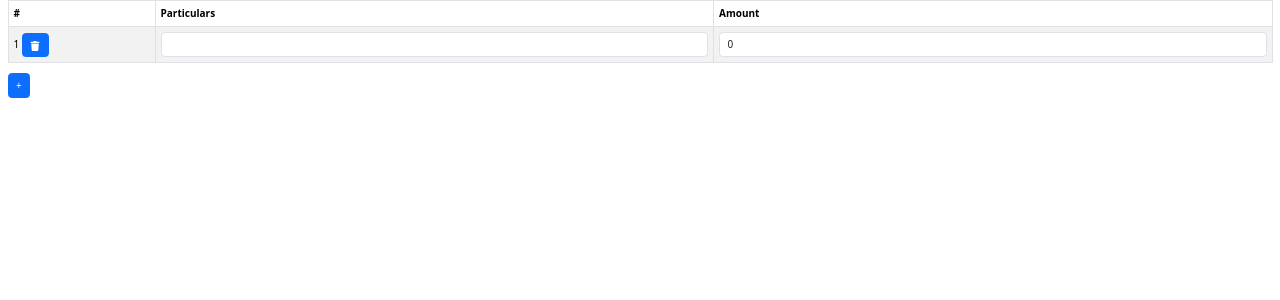
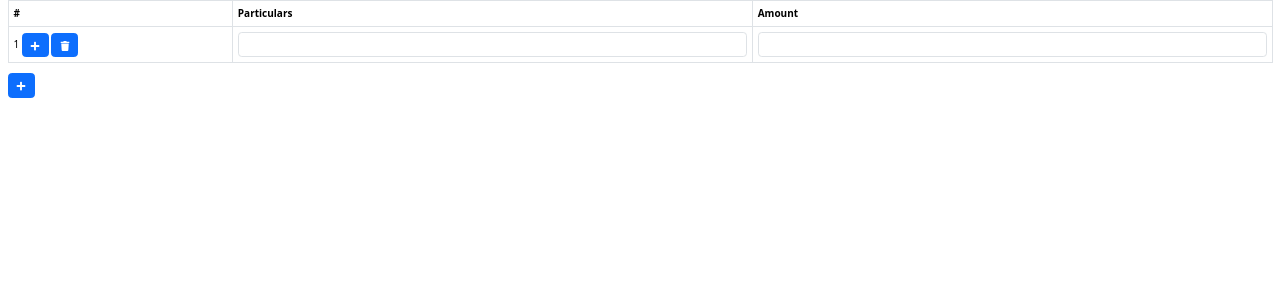
Before and after one commit to Manikandan-Raju/web-app, a React (Create React App) app in the folder frontend/: page /savings in a window 1280 px wide. Shown: the top 300 px of the page. Built offline with nearby package versions, Linux system fonts and the light colour scheme.

Commit message:
table add

```diff
--- a/frontend/src/components/savings.jsx
+++ b/frontend/src/components/savings.jsx
@@ -4,12 +4,12 @@ import 'bootstrap/dist/css/bootstrap.min.css';
 import Container from 'react-bootstrap/Container';
 import Table from 'react-bootstrap/Table';
 import Button from 'react-bootstrap/Button';
-import { FaTrash } from 'react-icons/fa';
+import { FaPlus ,FaTrash } from 'react-icons/fa';
 
 export default function Savings() {
     const [Savings, setSavings] = useState([{
         "Particular": "",
-        "Amount": 0
+        "Amount": ""
     }]);
 
 
@@ -23,11 +23,12 @@ export default function Savings() {
         setSavings(saving)
     }
 
-    function OnAdd(e) {
-        const saving = [...Savings, {
+    function OnAdd(e, index) {
+        const saving = [...Savings];
+        saving.splice(index, 0, {
             "Particular": "",
-            "Amount": 0
-        }];
+            "Amount": ""
+        });
         setSavings(saving)
     }
 
@@ -43,7 +44,7 @@ export default function Savings() {
     return (
         <>
             <Container fluid >
-                <Table striped bordered hover>
+                <Table bordered hover>
                     <thead>
                         <tr>
                             <th>#</th>
@@ -56,23 +57,28 @@ export default function Savings() {
                         {
                             Savings.map((saving, index) => (
                                 <tr key={index}>
-                                    <td>{index + 1}
+                                    <td >{index + 1}
+                                    <span> </span>
+                                        <Button
+                                            onClick={(e) => { OnAdd(e, index) }}>
+                                            <FaPlus />
+                                        </Button>
                                         <span> </span>
                                         <Button
                                             onClick={(e) => { OnSub(e, index) }}>
                                             <FaTrash />
                                         </Button>
+
                                     </td>
-                                    <td>
+                                    <td  >
                                         <Form.Control
                                             value={saving.Particular}
                                             onChange={(e) => { OnEdit(e.target.value, "Particular", index); }}
                                         >
                                         </Form.Control>
                                     </td>
-                                    <td>
+                                    <td  >
                                         <Form.Control
-                                            type="number"
                                             value={saving.Amount}
                                             onChange={(e) => { OnEdit(e.target.value, "Amount", index); }}
                                         >
@@ -83,8 +89,8 @@ export default function Savings() {
                     </tbody>
                 </Table>
                 <Button
-                    onClick={(e) => { OnAdd(e) }}>
-                    +
+                    onClick={(e) => { OnAdd(e, Savings.length + 1) }}>
+                    <FaPlus />
                 </Button>
 
             </Container>
```
